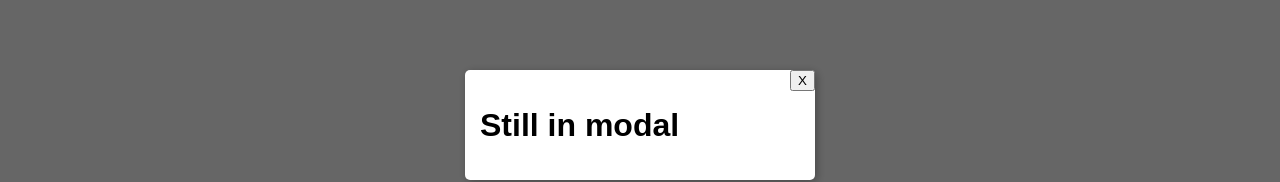
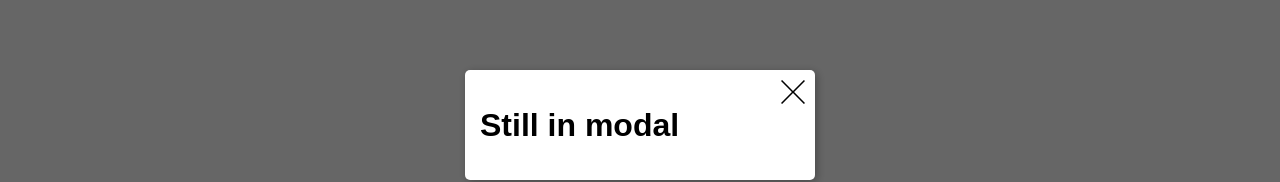
Before and after one commit to megubka/React_Transitions, a React (Create React App) app: page / in a window 1280 px wide. Both pictures are taken after a click on the button "Login". Shown: the part 225-407 px from the top of the page. Built offline with nearby package versions, Linux system fonts and the light colour scheme.

Commit message:
svg modal

```diff
--- a/src/Modal.js
+++ b/src/Modal.js
@@ -1,6 +1,7 @@
 import React, { Component } from 'react'
 import styled from 'styled-components'
 import Portal from './Portal'
+import Icon from './Utilities/Icon'
 
 export default class Modal extends Component {
     render() {
@@ -10,7 +11,9 @@ export default class Modal extends Component {
                 {on && (
                 <ModalWrapper>
                     <ModalCard>
-                        <CloseButton onClick={toggle}>X</CloseButton>
+                        <CloseButton onClick={toggle}>
+                            <Icon name="close" />
+                        </CloseButton>
                         <div>{children}</div>
                     </ModalCard>
                     <Background onClick={toggle} />
@@ -51,6 +54,9 @@ const CloseButton = styled.button`
     position: absolute;
     top: 0;
     right: 0;
+    border: none;
+    background: transparent;
+    padding: 10px;
 `;
 
 const Background = styled.div`
--- /dev/null
+++ b/src/Utilities/Icon.js
@@ -0,0 +1,28 @@
+import React, { Component } from 'react'
+
+export default class Icon extends Component {
+  static defaultProps = {
+    color: 'black'
+  };
+
+  render() {
+    switch (this.props.name) {
+      case 'close':
+        return (
+          <svg
+            x="0px"
+            y="0px"
+            width="24px"
+            height="24px"
+            viewBox="0 0 31.11 31.11"
+            enableBackground="new 0 0 31.11 31.11"
+          >
+            <polygon
+              fill={this.props.color}
+              points="31.11,1.41 29.7,0 15.56,14.14 1.41,0 0,1.41 14.14,15.56 0,29.7 1.41,31.11 15.56,16.97   29.7,31.11 31.11,29.7 16.97,15.56 "
+            />
+          </svg>
+        )
+    }
+  }
+}
```
